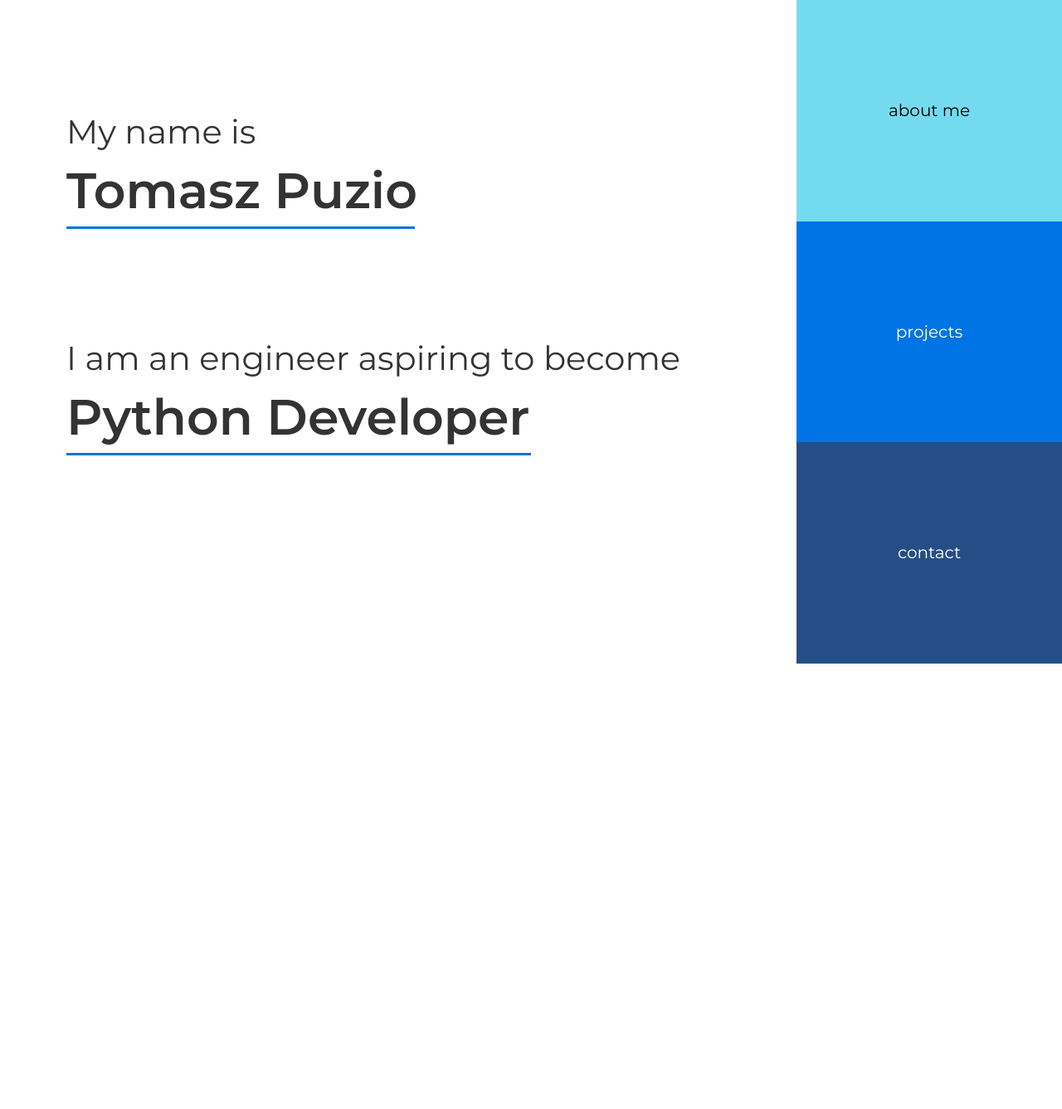
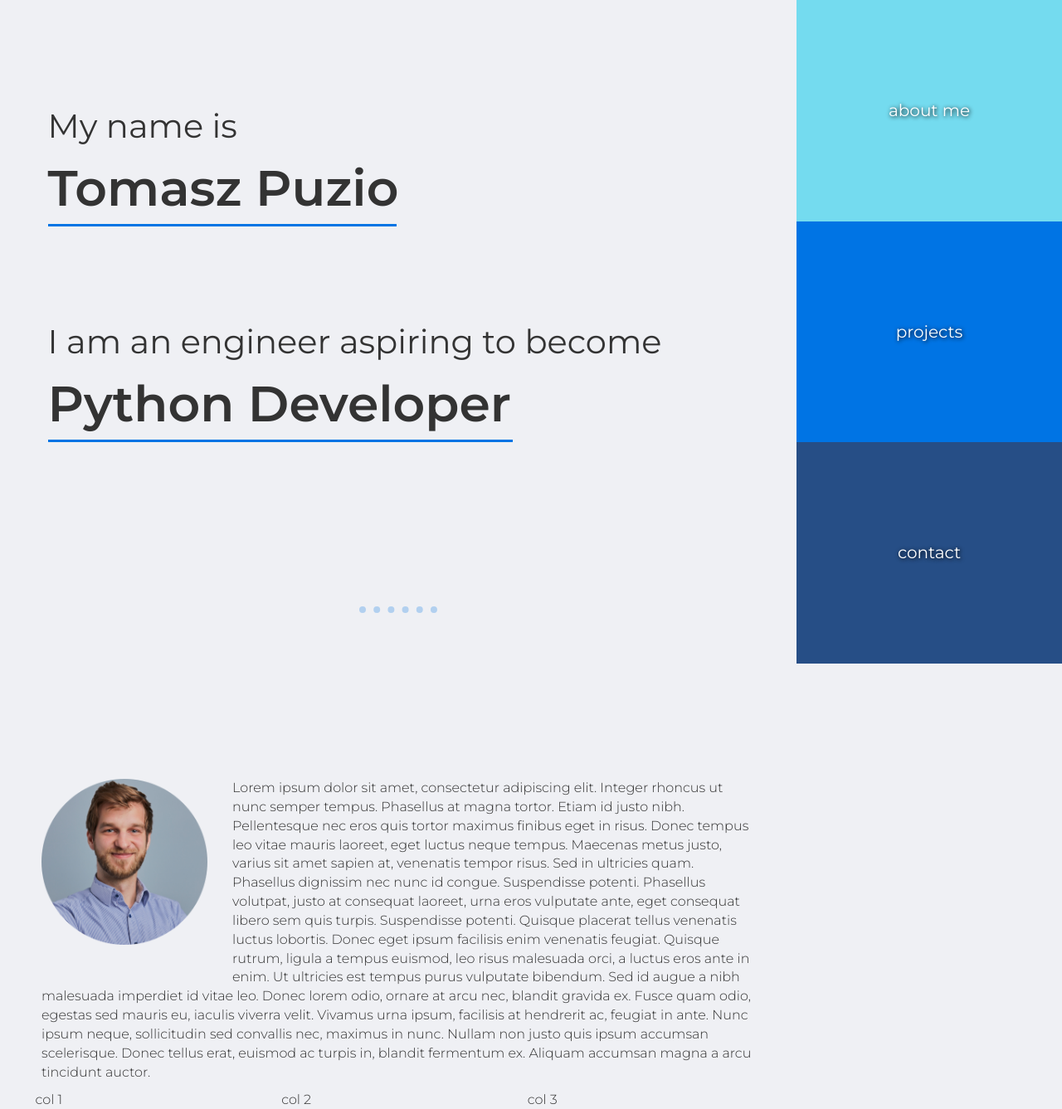
Before and after one commit to tomaszpuzio/my_website, a Flask app: page / in a window 1280 px wide. Shown: the whole page at 83% size. Before the commit the page ends 800 px from the top, so only its background shows below. Run offline with Flask 2, Linux system fonts and the light colour scheme; some libraries are stand-ins or nearby versions.

Commit message:
initial home website design - improvement of interactive functionality and add section about me

```diff
--- a/static/css/style.css
+++ b/static/css/style.css
@@ -1,16 +1,31 @@
-.body {
+body.app {
+  font-family: Montserrat;
+  font-size: 16px;
+  font-weight:300;
   background-color: #eff0f4;
 }
 
-.box {
-  height: 100vh;
+hr.break-line {
+  border-top: 0;
+
+  width: 10%;
+  margin: 20rem 45%;
+  background-color: transparent;
+
+  border-bottom-width: 0.8rem;
+  border-bottom-style: dotted;
+  border-bottom-color: #0074e4;
 }
 
-.box-main {
-  padding-left: 8rem;
+.main {
+  padding: 0 5rem;
 }
 
-.box-side {
+.sidebar {
+  height: 100vh;
+  position: fixed;
+  top: 0;
+  right: 0;
   padding: 0;
 }
 
@@ -59,32 +74,54 @@
   font-family: Montserrat;
   font-weight: 400;
   font-size: 2rem;
+  color: #ffffff;
+  text-shadow: 1px 1px 5px black;
 
   position: absolute;
   top: 0;
   right: 0;
   left: 0;
 
-  transition: left 0.4s;
+  transition: left 0.4s, background-color 0.4s;
   transition-timing-function: ease-in-out;
+
+}
+
+.tab-top {
+  background-color: #74dbef;
+}
+
+.tab-middle {
+  background-color: #0074e4;
+}
+
+.tab-bottom {
+  background-color: #264e86;
 }
 
 .tab:hover {
   left: -4rem;
 }
 
-.tab-top {
-  color: #000000;
-  background-color: #74dbef;
-
+.personal-img {
+  width: 20rem;
+  margin: 0 3rem 3rem 0;
 }
 
-.tab-middle {
+a.tab-top:hover {
   color: #ffffff;
-  background-color: #0074e4;
+  background-color: #34cae7;
+  text-decoration: none;
 }
 
-.tab-bottom {
+a.tab-middle:hover {
+  background-color: #005cb6;
   color: #ffffff;
-  background-color: #264e86;
+  text-decoration: none;
 }
+
+a.tab-bottom:hover {
+  background-color: #1e3e6b;
+  color: #ffffff;
+  text-decoration: none;
+}
--- a/templates/header.html
+++ b/templates/header.html
@@ -14,7 +14,7 @@
     <link href="https://cdn.jsdelivr.net/npm/bootstrap@5.0.1/dist/css/bootstrap.min.css" rel="stylesheet" integrity="sha384-+0n0xVW2eSR5OomGNYDnhzAbDsOXxcvSN1TPprVMTNDbiYZCxYbOOl7+AMvyTG2x" crossorigin="anonymous">
 
     <!--   Custom fonts for this template -->
-    <link href="https://fonts.googleapis.com/css2?family=Montserrat:wght@400;600&display=swap" rel="stylesheet">
+    <link href="https://fonts.googleapis.com/css2?family=Montserrat:wght@300;400;600&display=swap" rel="stylesheet">
 
     <!-- Custom styles for this template -->
     <link href="{{ url_for('static', filename='css/style.css')}}" rel="stylesheet">
--- a/templates/index.html
+++ b/templates/index.html
@@ -2,31 +2,65 @@
 {% extends "bootstrap/base.html" %}
 
 {% block content %}
-<body>
+<body class="app">
   <div class="container-fluid">
-    <div class="row">
-        <div class="col-9 box box-main">
+
+    <!-- side bar -->
+
+    <div class="col-3 sidebar">
+      <div class="tab-background">
+        <a href="#aboutme"class="tab tab-top">about me</a>
+      </div>
+      <div class="tab-background">
+        <a href="#projects" class="tab tab-middle">projects</a>
+      </div>
+      <div class="tab-background">
+        <a href="#contact" class="tab tab-bottom">contact</a>
+      </div>
+    </div>
+
+    <!-- introduction -->
+
+    <div class="row main" id="home">
+
+      <div class="col-9">
         <div class="intro">
-            <div class="intro-regular">My name is</div>
-            <div class="intro-large intro-large-top">Tomasz Puzio</div>
+          <h1 class="intro-regular">My name is</h1>
+          <h2 class="intro-large intro-large-top">Tomasz Puzio</h2>
           <div class="intro-top-border"></div>
         </div>
         <div class="intro">
-            <div class="intro-regular">I am an engineer aspiring to become</div>
-            <div class="intro-large intro-large-bottom">Python Developer</div>
+          <h1 class="intro-regular">I am an engineer aspiring to become</h1>
+          <h2 class="intro-large intro-large-bottom">Python Developer</h2>
           <div class="intro-bottom-border"></div>
         </div>
       </div>
-        <div class="col-3 box box-side">
-            <div class="tab-background">
-              <div class="tab tab-top">about me</div>
     </div>
-            <div class="tab-background">
-              <div class="tab tab-middle">projects</div>
+
+    <div class="row">
+      <div class="col-9">
+        <hr class="break-line"/>
       </div>
-            <div class="tab-background">
-              <div class="tab tab-bottom">contact</div>
     </div>
+
+    <!-- about me -->
+    <div class="row" id="aboutme">
+      <div class="col-9 main">
+        <img class="personal-img" src="{{ url_for('static', filename='imgs/personal.png')}}" alt="Personal Photo" align="left">
+        <p>Lorem ipsum dolor sit amet, consectetur adipiscing elit. Integer rhoncus ut nunc semper tempus. Phasellus at magna tortor. Etiam id justo nibh. Pellentesque nec eros quis tortor maximus finibus eget in risus. Donec tempus leo vitae mauris laoreet, eget luctus neque tempus. Maecenas metus justo, varius sit amet sapien at, venenatis tempor risus. Sed in ultricies quam. Phasellus dignissim nec nunc id congue. Suspendisse potenti. Phasellus volutpat, justo at consequat laoreet, urna eros vulputate ante, eget consequat libero sem quis turpis. Suspendisse potenti. Quisque placerat tellus venenatis luctus lobortis. Donec eget ipsum facilisis enim venenatis feugiat. Quisque rutrum, ligula a tempus euismod, leo risus malesuada orci, a luctus eros ante in enim. Ut ultricies est tempus purus vulputate bibendum. Sed id augue a nibh malesuada imperdiet id vitae leo. Donec lorem odio, ornare at arcu nec, blandit gravida ex. Fusce quam odio, egestas sed mauris eu, iaculis viverra velit. Vivamus urna ipsum, facilisis at hendrerit ac, feugiat in ante. Nunc ipsum neque, sollicitudin sed convallis nec, maximus in nunc. Nullam non justo quis ipsum accumsan scelerisque. Donec tellus erat, euismod ac turpis in, blandit fermentum ex. Aliquam accumsan magna a arcu tincidunt auctor.</p>
+
+        <div class="row">
+          <div class="col-4">
+            col 1
+          </div>
+          <div class="col-4">
+            col 2
+          </div>
+          <div class="col-4">
+            col 3
+          </div>
+        </div>
+
       </div>
     </div>
   </div>
```
Also changed, not shown: static/imgs/personal.png (added). Lines whose indentation alone changed are shown as unchanged.
